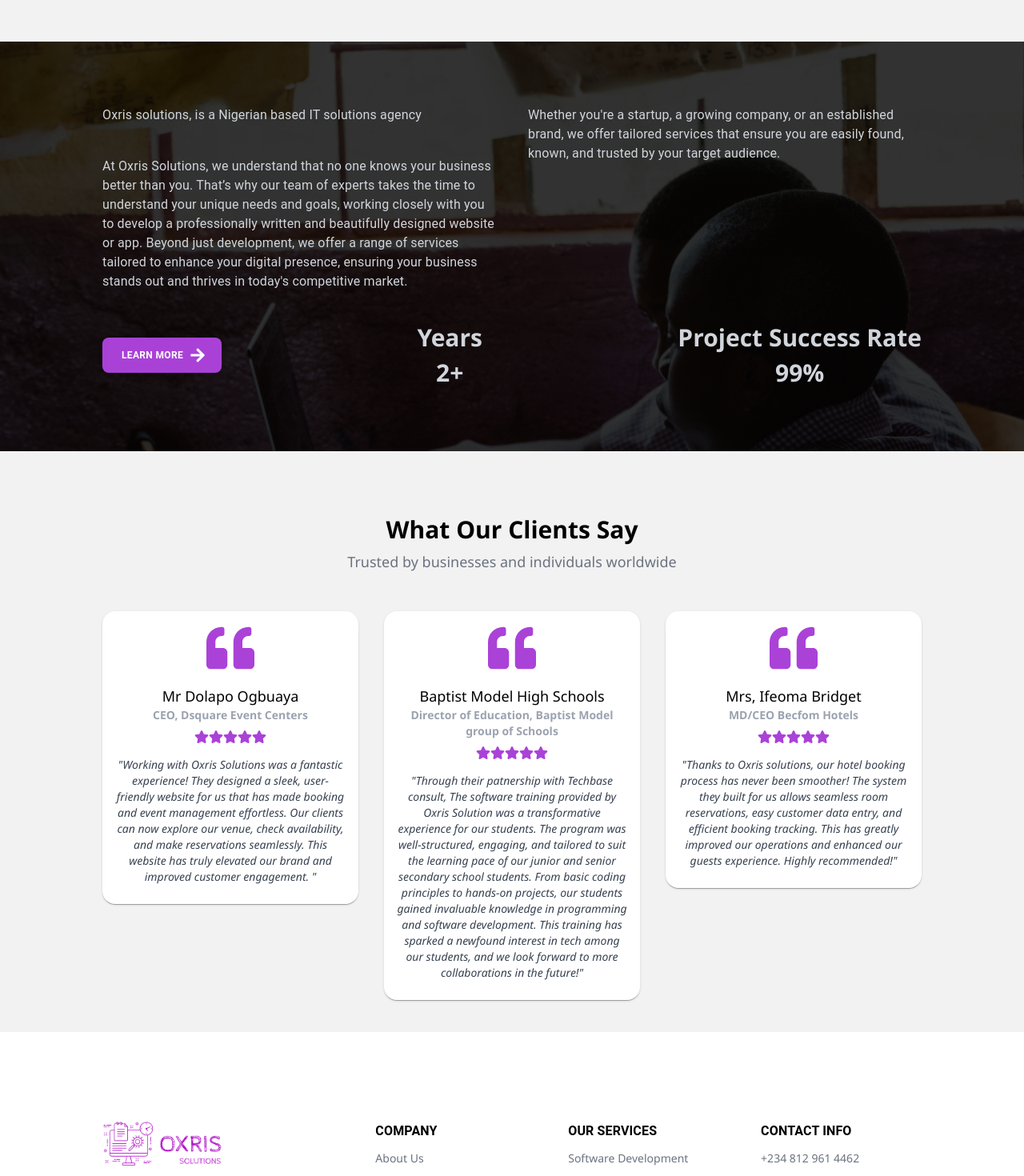
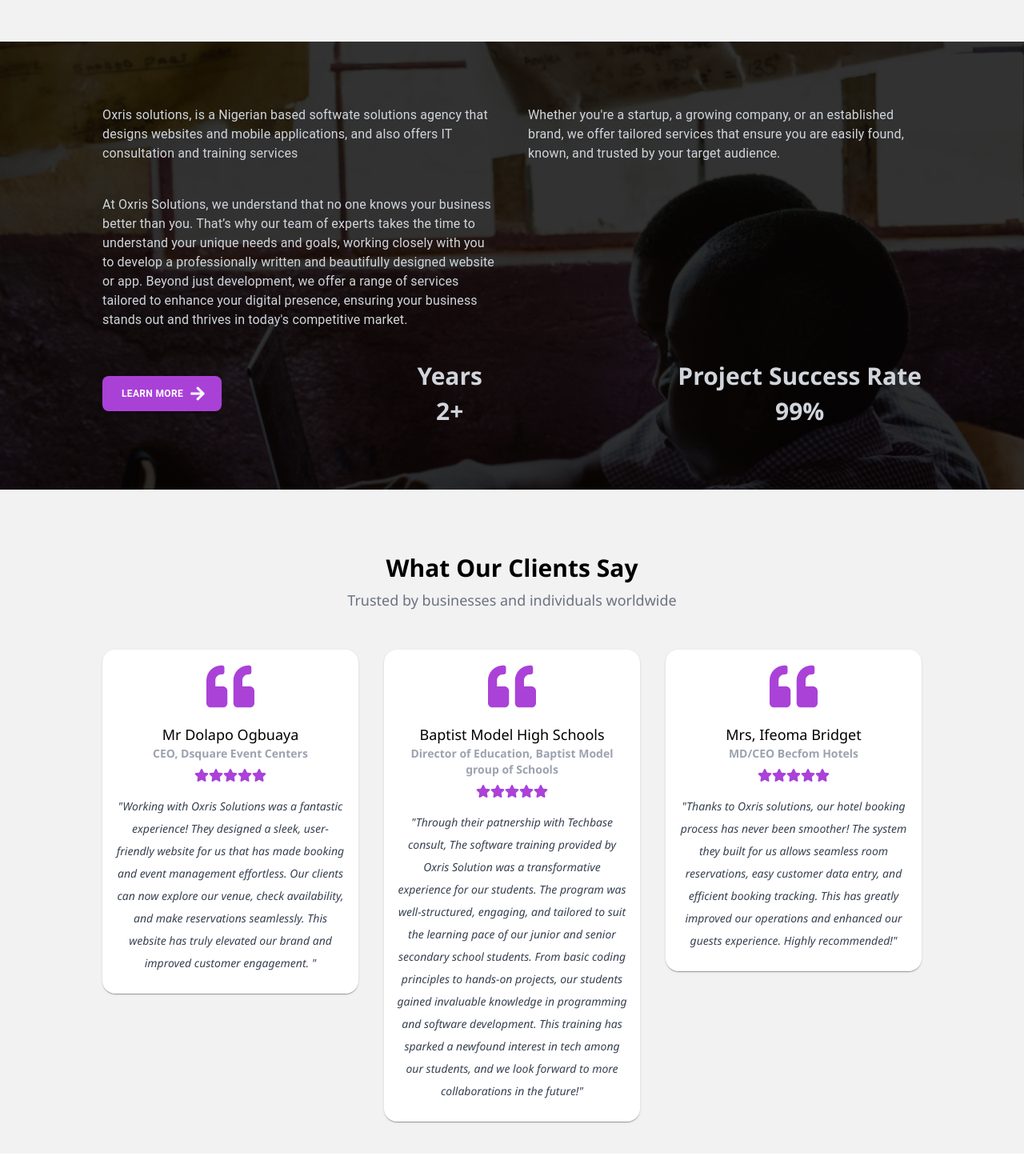
Before and after one commit to Obichris1/oxris, a Next.js app: page / in a window 1280 px wide. Shown: the part 1120-2590 px from the top of the page at 80% size. Built offline with nearby package versions, Linux system fonts and the light colour scheme.

Commit message:
cleanups

```diff
--- a/src/app/components/Banner.jsx
+++ b/src/app/components/Banner.jsx
@@ -122,7 +122,7 @@
             className="flex flex-col gap-10 w-full md:w-1/2  opacity-0 "
           >
             <Typography className="!text-gray-300 !text-[14px] md:!text-base !leading-7 ">
-              Oxris solutions, is a Nigerian based IT solutions agency
+              Oxris solutions, is a Nigerian based softwate solutions agency that designs websites and mobile applications, and also offers IT consultation and training services
             </Typography>
 
             <Typography className="!text-gray-300 !text-[14px] md:!text-base !leading-7">
--- a/src/app/components/HeroSection.jsx
+++ b/src/app/components/HeroSection.jsx
@@ -34,7 +34,7 @@
 
           {/* Subtitle */}
           <motion.p
-            className="mt-4 text-lg md:text-xl text-gray-300"
+            className="mt-4 text-base md:text-xl text-gray-300"
             initial={{ opacity: 0 }}
             animate={{ opacity: 1 }}
             transition={{ delay: 1, duration: 1 }}
--- a/src/app/components/OurWorks.jsx
+++ b/src/app/components/OurWorks.jsx
@@ -27,7 +27,7 @@
     title: 'Portfolio Website',
     description: 'A fitness application for Shred Nigeria that details a workout plan for users  .',
     image: '/Assets/Shred.png',
-    url: '', // Replace with actual live URL
+    url: 'https://shredapp.netlify.app/', // Replace with actual live URL
   },
 ];
 
--- a/src/app/components/Testimonials.jsx
+++ b/src/app/components/Testimonials.jsx
@@ -65,7 +65,7 @@
                     <FaStar key={i} size={18} className="text-primary" />
                   ))}
                 </div>
-                <p className="text-gray-700 mt-4 italic text-xs md:text-sm">
+                <p className="text-gray-700 mt-4 italic text-xs md:text-sm !leading-7">
                   "{testimonial.feedback}"
                 </p>
               </CardContent>
```
